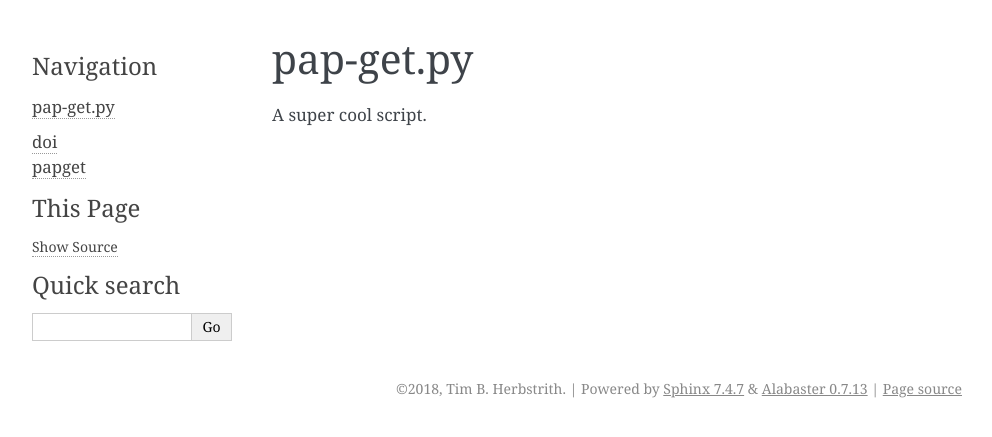
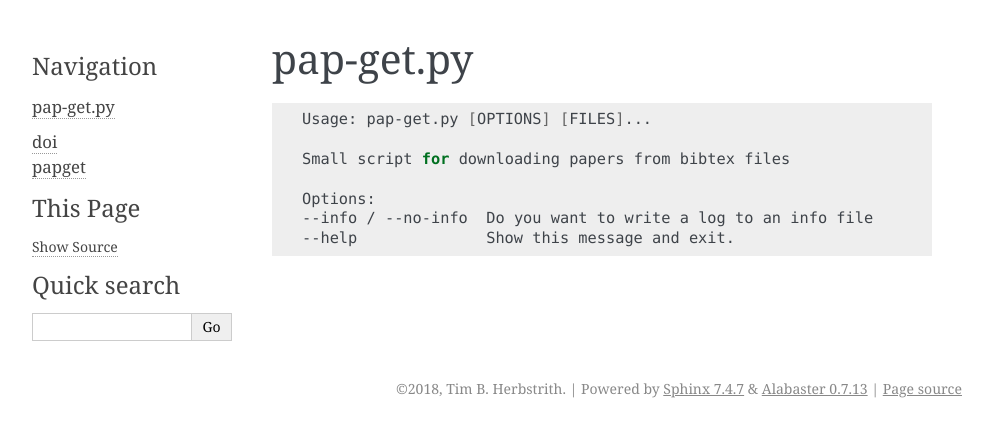
Before and after one commit to tim6her/papget, a Sphinx documentation site: the page built from docs/scripts/pap-get.rst, in a window 1280 px wide. Shown: the top 437 px of the page, without its empty margins (148-1140 px from the left). Built offline with Sphinx 7.4.7, drawn with Linux system fonts in a browser that asks for light colours.

Commit message:
Update doc

```diff
--- a/docs/scripts/pap-get.rst
+++ b/docs/scripts/pap-get.rst
@@ -1,4 +1,12 @@
 pap-get.py
 ==========
 
-A super cool script.
+.. code-block:: bash
+
+  Usage: pap-get.py [OPTIONS] [FILES]...
+
+  Small script for downloading papers from bibtex files
+
+  Options:
+  --info / --no-info  Do you want to write a log to an info file
+  --help              Show this message and exit.
```
Also changed, not shown: docs/index.rst (+0 -9 lines).
